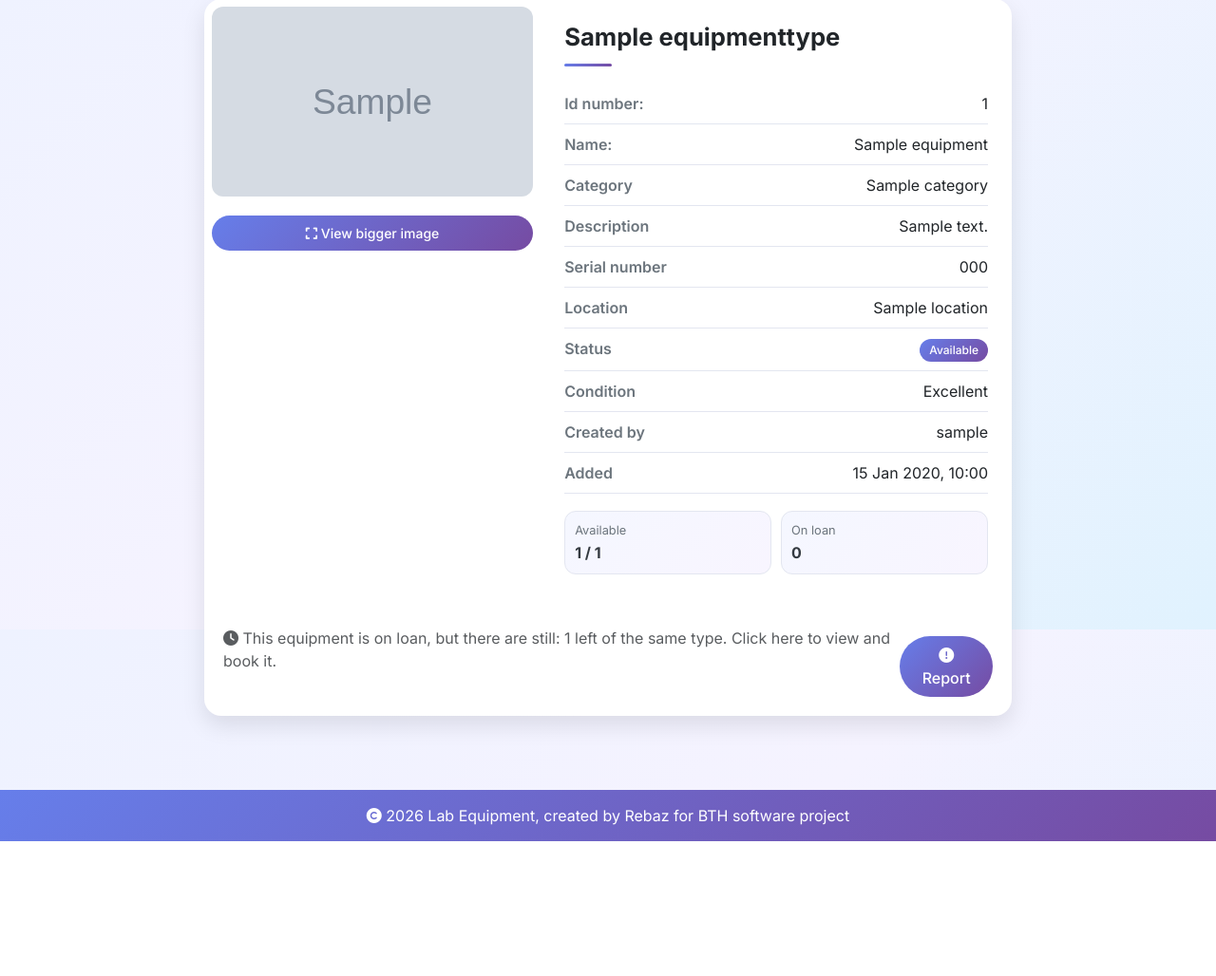
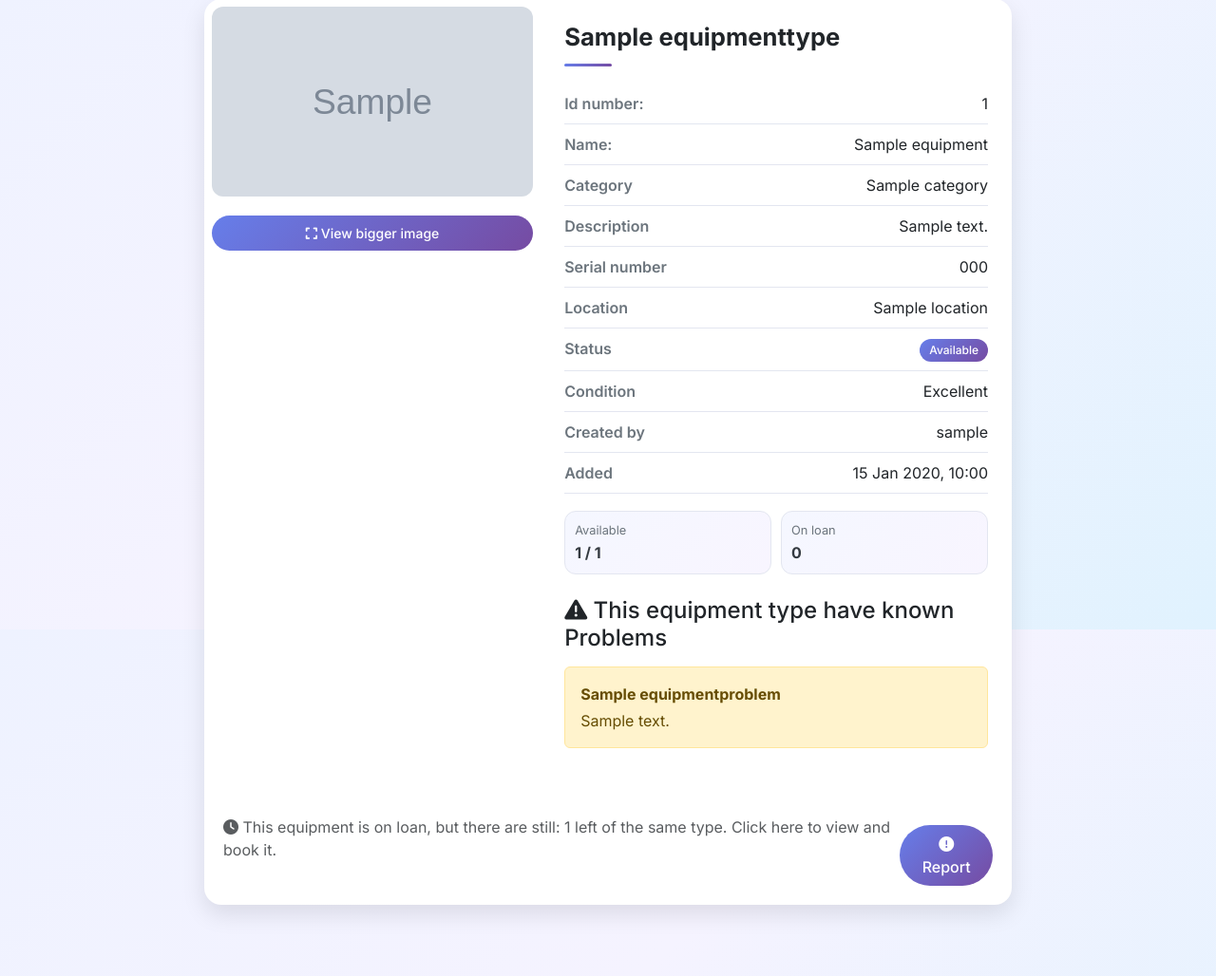
Before and after one commit to rebahama/lab-equip, a Django app: page /detail/1 in a window 1280 px wide. Shown: the part 137-1165 px from the top of the page at 95% size. Before the commit the page ends 1023 px from the top, so only its background shows below. Run offline with Django 5.2, Linux system fonts and the light colour scheme; a user stored in the database is signed in; tables that the repository leaves empty hold one stand-in row (values such as "Sample post"); grey boxes marked "Sample" are stand-in pictures; some libraries are stand-ins or nearby versions.

Commit message:
add displaying equipment type faults

```diff
--- a/equipment/views.py
+++ b/equipment/views.py
@@ -136,7 +136,7 @@ class ViewAllDetailPage(LoginRequiredMixin, DetailView):
 
         context["known_problems"] = EquipmentProblem.objects.filter(
             equipment_type=self.object.equipment_type
-)
+        )
 
         context["pending_booking"] = pending_booking
 
--- a/templates/webpage/student/view_detail.html
+++ b/templates/webpage/student/view_detail.html
@@ -144,6 +144,23 @@
                             </strong>
                         </div>
                     </div>
+
+                    {% if known_problems %}
+                    <div class="mt-4">
+                        <h4 class="mb-3">
+                            <i class="fa-solid fa-triangle-exclamation"></i>
+                           This equipment type have known Problems
+                        </h4>
+                        {% for problem in known_problems %}
+                            <div class="alert alert-warning mb-3">
+                                <strong>{{ problem.title }}</strong>
+                                <p class="mb-0 mt-1">
+                                    {{ problem.description }}
+                                </p>
+                            </div>
+                        {% endfor %}
+                    </div>
+                {% endif %}
                 </div>
             </div>
             <div class="edit-back-btn">
```
